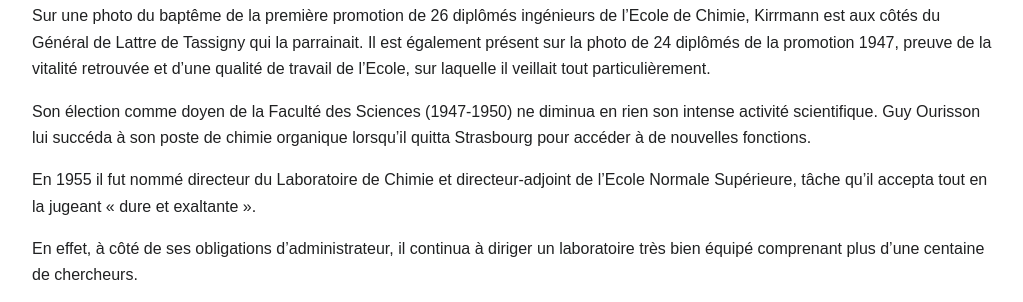
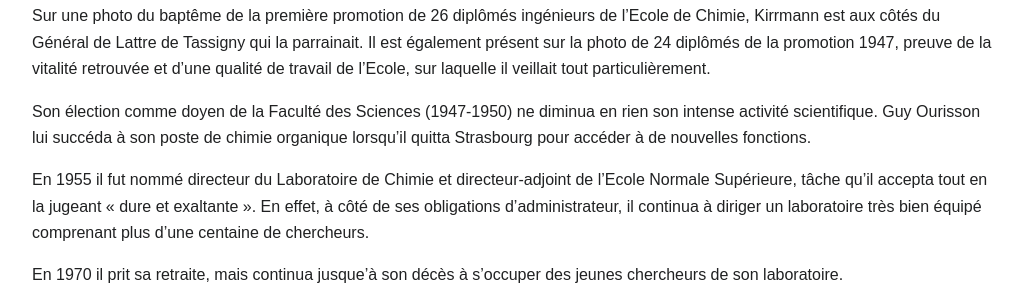
Before and after one commit to Dr-VLZ/Albert_Kirrmann, a plain HTML site: page index.html in a window 1280 px wide. Shown: the part 2246-2548 px from the top of the page, without its empty margins (128-1151 px from the left). Drawn offline with Linux system fonts and the light colour scheme.

Commit message:
Update index.html

```diff
--- a/index.html
+++ b/index.html
@@ -235,10 +235,7 @@
    Son élection comme doyen de la Faculté des Sciences (1947-1950) ne diminua en rien son intense activité scientifique. Guy Ourisson lui succéda à son poste de chimie organique lorsqu’il quitta Strasbourg pour accéder à de nouvelles fonctions.
   </p>
   <p>
-   En 1955 il fut nommé directeur du Laboratoire de Chimie et directeur-adjoint de l’Ecole Normale Supérieure, tâche qu’il accepta tout en la jugeant « dure et exaltante ».
-  </p>
-  <p>
-   En effet, à côté de ses obligations d’administrateur, il continua à diriger un laboratoire très bien équipé comprenant plus d’une centaine de chercheurs.
+   En 1955 il fut nommé directeur du Laboratoire de Chimie et directeur-adjoint de l’Ecole Normale Supérieure, tâche qu’il accepta tout en la jugeant « dure et exaltante ». En effet, à côté de ses obligations d’administrateur, il continua à diriger un laboratoire très bien équipé comprenant plus d’une centaine de chercheurs.
   </p>
   <p>
    En 1970 il prit sa retraite, mais continua jusque’à son décès à s’occuper des jeunes chercheurs de son laboratoire.
```
